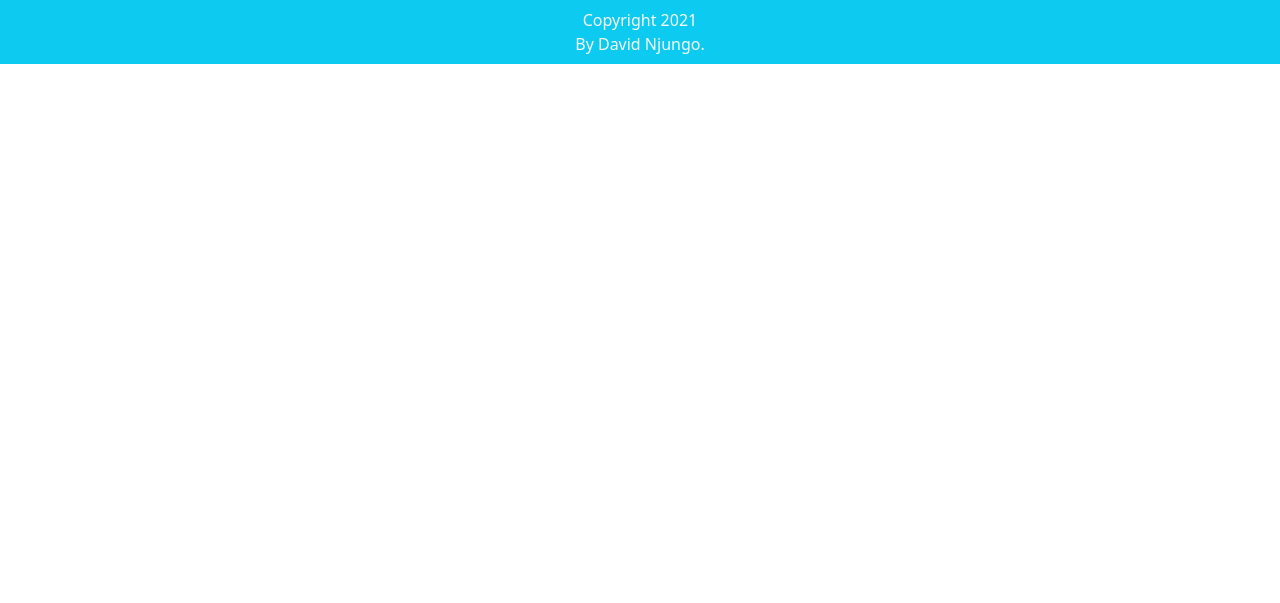
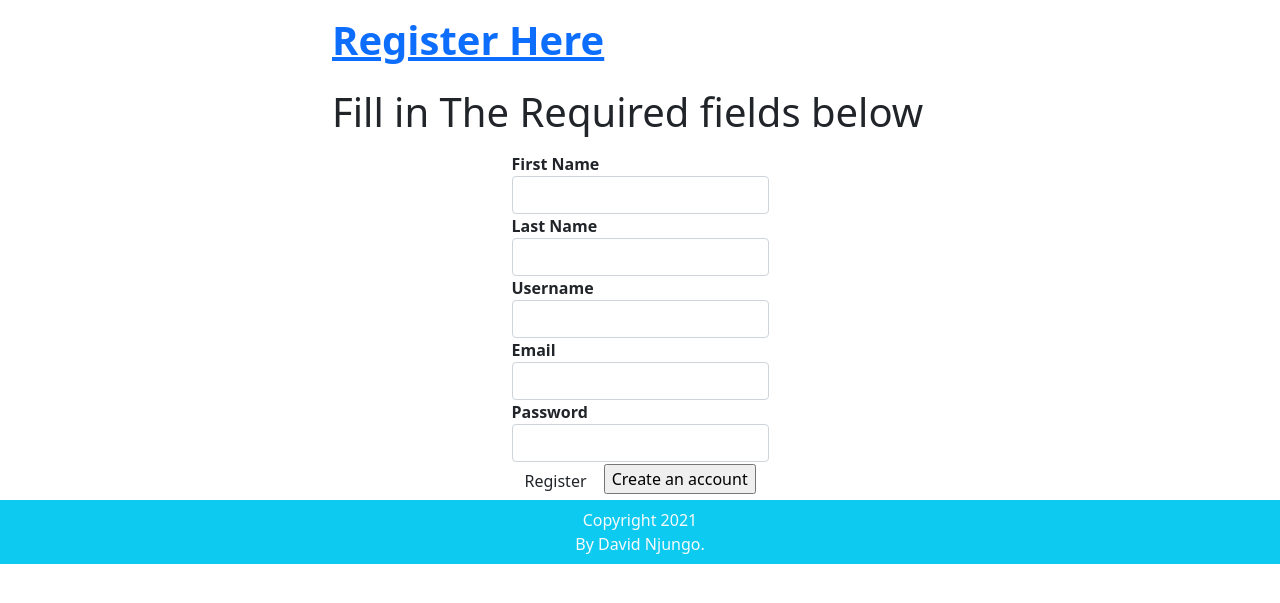
Before and after one commit to david-njungo/Blog-project, a Flask app: template app/templates/auth/register.html in a window 1280 px wide. Shown: the part 64-667 px from the top of the page. Run offline with Flask 2, Linux system fonts and the light colour scheme; the template is opened without the code that fills it: values that come from a table or form of the project are taken from there, others are empty; some libraries are stand-ins or nearby versions.

Commit message:
add form templates

```diff
--- a/app/__init__.py
+++ b/app/__init__.py
@@ -31,5 +31,7 @@ def create_app(config_name):
     from .main import main as main_blueprint
     app.register_blueprint(main_blueprint)
 
+    from .auth import auth as auth_blueprint
+    app.register_blueprint(auth_blueprint,url_prefix = '/authenticate')
 
     return app
--- /dev/null
+++ b/app/auth/__init__.py
@@ -0,0 +1,3 @@
+from flask import Blueprint
+auth = Blueprint('auth',__name__)
+from . import views,forms
--- a/app/auth/forms.py
+++ b/app/auth/forms.py
@@ -1,5 +1,5 @@
 from flask_wtf import FlaskForm
-from wtforms import StringField, PasswordField, BooleanField, IntegerField
+from wtforms import StringField, PasswordField, BooleanField, IntegerField,SubmitField
 from wtforms.widgets import TextArea
 from wtforms.validators import InputRequired, Email, Length
 
@@ -7,6 +7,7 @@ class LoginForm(FlaskForm):
     username = StringField('Username', validators=[InputRequired(), Length(min=4, max=15)])
     password = PasswordField('Password', validators=[InputRequired(), Length(min=8, max=80)])
     remember = BooleanField('Remember me')
+    submit = SubmitField('Login')
 
 class RegistrationForm(FlaskForm):
     first_name = StringField('First Name', validators=[InputRequired(), Length(min=4, max=15)])
@@ -14,3 +15,4 @@ class RegistrationForm(FlaskForm):
     username = StringField('Username', validators=[InputRequired(), Length(min=4, max=15)])
     email = StringField('Email', validators=[InputRequired(), Email(message="Invalid email"), Length(max=50)])
     password = PasswordField('Password', validators=[InputRequired(), Length(min=5, max=80)])
+    submit = SubmitField('Register')
--- a/app/templates/auth/register.html
+++ b/app/templates/auth/register.html
@@ -1,53 +1,23 @@
 {% extends 'base.html'%}
 {% import 'bootstrap/wtf.html' as wtf%}
 
+{% block content %}
 <div class="container-fluid">
-    <h1 class="fw-bold text-primary pt-3 pb-3 display-5"><u>Register Here</u></h1>
-    <p class="display-6 fw-bold">Fill in The Required fields below</p>
-    <form class="d-flex flex-column justify-content-center align-items-center" action="/signup" method="post">
-        {{form.hidden_tag()}}
-        <div class="mb-2">
-            <div class="fw-bold text-capitalize mb-2">
-                {{form.first_name.label}}
-            </div>
-            <div>
-                {{form.first_name(size=30, class_="form-control" )}}
-            </div>
+    <div class="row">
+        <div class="col-3"></div>
+        <div class="col-6">
+            <h1 class="fw-bold text-primary pt-3 pb-3 display-6 justify-content-center align-items-center"><u>Register Here</u></h1>
+            <p class="display-6 fw-light justify-content-center align-items-center">Fill in The Required fields below</p>
+            <form class="d-flex fw-bold flex-column justify-content-center align-items-center" action="/register" method="post">
+                <div>
+                    {{ wtf.quick_form(form) }}
+                    <input class="register-ghost-button" type="submit" value="Create an account">
+                </div>
         </div>
-        <div class="mb-2">
-            <div class="fw-bold text-capitalize mb-2">
-                {{form.last_name.label}}
-            </div>
-            <div>
-                {{form.last_name(size=30, class_="form-control" )}}
-            </div>
-        </div>
-        <div class="mb-2">
-            <div class="fw-bold text-capitalize mb-2">
-                {{form.username.label}}
-            </div>
-            <div>
-                {{form.username(size=30, class_="form-control" )}}
-            </div>
-        </div>
-        <div class="mb-2">
-            <div class="fw-bold text-capitalize mb-2">
-                {{form.email.label}}
-            </div>
-            <div>
-                {{form.email(size=30, class_="form-control" )}}
-            </div>
-        </div>
-        <div class="mt-2">
-            <div class="fw-bold text-capitalize mb-2">
-                {{form.password.label}}
-            </div>
-            <div>
-                {{form.password(size=30, class_="form-control")}}
-            </div>
-        </div>
-        <div>
-            <input class="signup-ghost-button" type="submit" value="Create an account">
-        </div>
-    </form>
+        </form>
+    </div>
 </div>
+<div class="col-3"></div>
+</div>
+
+{% endblock %}
--- a/app/templates/base.html
+++ b/app/templates/base.html
@@ -24,7 +24,7 @@
             <div class="collapse navbar-collapse" id="navbarSupportedContent">
                 <ul class="navbar-nav ms-auto mb-2 mb-lg-0">
                     <a href="{{ url_for('auth.register') }}"><button class="btn btn-primary me-2">Sign in</button></a>
-                    <a href="{{url_for('login')}}"><button class="btn btn-primary">Log in</button></a>
+                    <a href="{{ url_for('auth.login') }}"><button class="btn btn-primary">Log in</button></a>
                 </ul>
             </div>
         </div>
--- a/app/templates/index.html
+++ b/app/templates/index.html
@@ -10,7 +10,7 @@
             <h1 class="fw-bold text-primary pt-3 pb-3 display-5"><u>Get The latest Blogs Here</u></h1>
             <p class="display-6 fw-bold">Take your few minutes and enjoy the latests blogs and gossip in town.</p>
             <p class="display-6 fw-bold text-primary pb-2">We Got You.</p>
-            <a href="url_for('auth.register')"><button class="btn btn-lg btn-primary display-4">Get Started</button></a>
+            <a href="{{ url_for('auth.login') }}"><button class="btn btn-lg btn-primary display-4">Get Started</button></a>
         </div>
     </div>
 </div>
--- a/manage.py
+++ b/manage.py
@@ -4,7 +4,7 @@
 from flask_migrate import Migrate,MigrateCommand
 
 #Creating app instance
-app = create_app('production')
+app = create_app('development')
 
 
 migrate = Migrate(app,db)
--- a/requirements.txt
+++ b/requirements.txt
@@ -1,7 +1,9 @@
 alembic==1.6.5
 blinker==1.4
 click==7.1.2
+dnspython==2.1.0
 dominate==2.6.0
+email-validator==1.1.3
 Flask==1.1.4
 Flask-Bootstrap==3.3.7.1
 Flask-Login==0.5.0
@@ -10,7 +12,9 @@ Flask-Migrate==2.7.0
 Flask-Moment==1.0.2
 Flask-Script==2.0.6
 Flask-SQLAlchemy==2.5.1
+Flask-WTF==0.15.1
 greenlet==1.1.1
+idna==3.2
 itsdangerous==1.1.0
 Jinja2==2.11.3
 Mako==1.1.5
@@ -21,3 +25,5 @@ six==1.16.0
 SQLAlchemy==1.4.23
 visitor==0.1.3
 Werkzeug==1.0.1
+wtf==0.1
+WTForms==2.3.3
```
Also changed, not shown: app/auth/views.py (+19 -11 lines), app/templates/login.html (+5 -18 lines).
